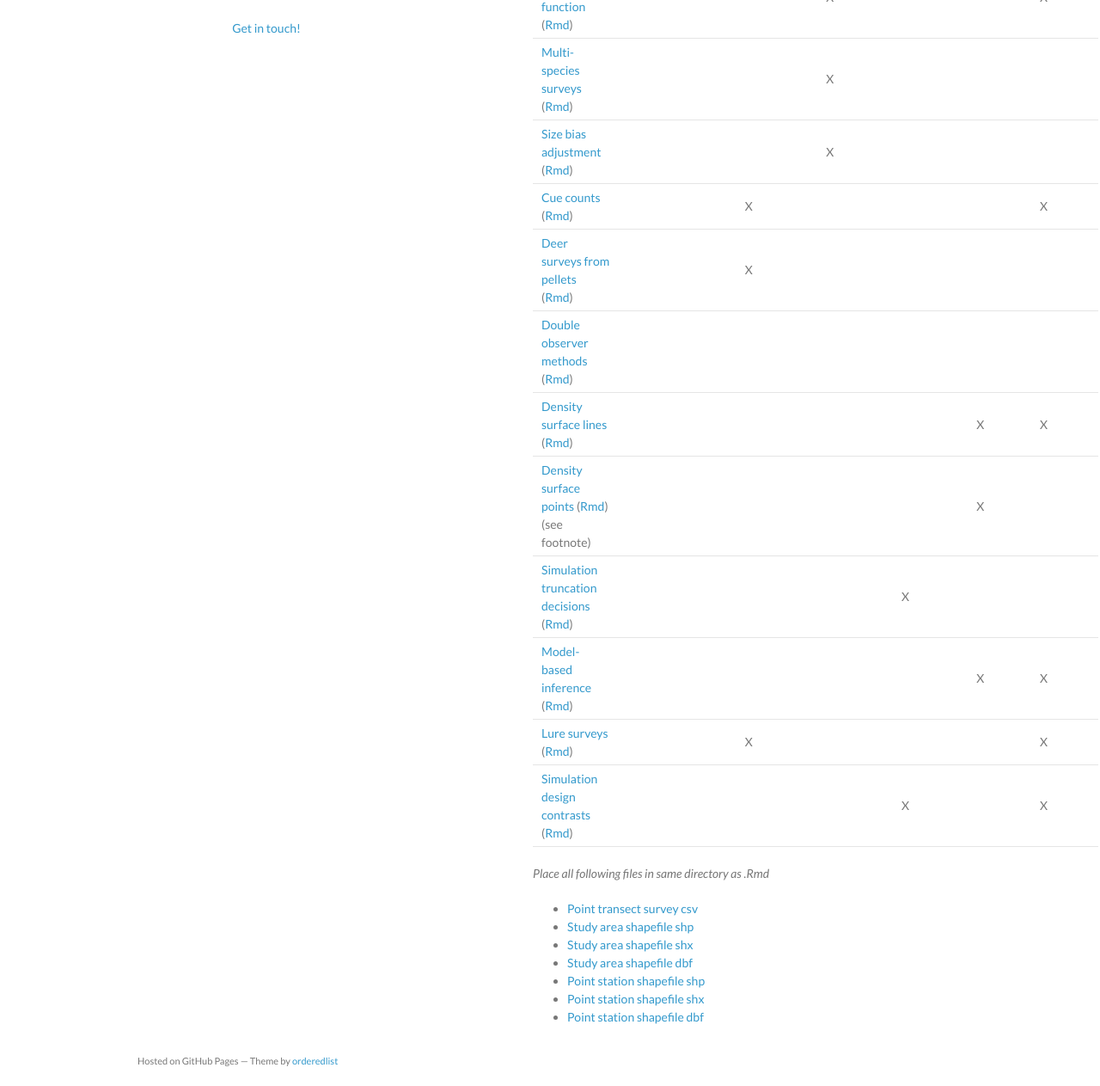
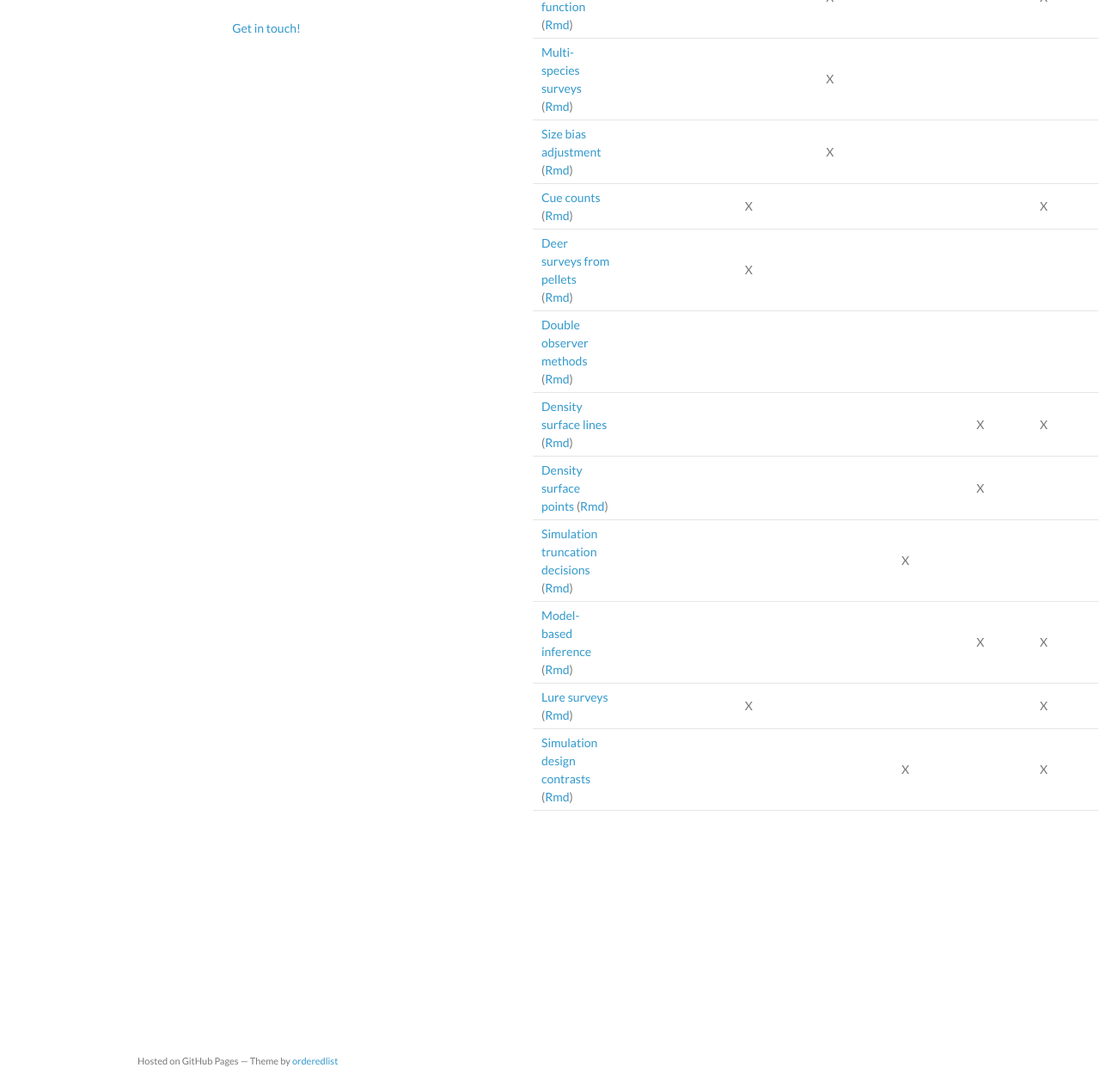
Before and after one commit to distanceexamples/distanceexamples.github.io, a Jekyll site: the page built from index.md, in a window 1280 px wide and 1400 px high, scrolled down 791 px, cut to the strip 137-1400 px from the top of the window. Shown: the whole strip at 86% size. Built offline with Jekyll 4.4.1, drawn with Linux system fonts in a browser that asks for light colours.

Commit message:
remove links to point transect data on index
addresses DistanceDevelopment/distance-dev#38

```diff
--- a/index.md
+++ b/index.md
@@ -28,21 +28,11 @@ Examples below are based upon data sets available in the R packages `dssd` (for
 | [Deer surveys from pellets](Distance-mult/multipliers-distill.html) ([Rmd](Distance-mult/multipliers-distill.Rmd)) |  |  | X |  |  |  |  |
 | [Double observer methods](mrds-golftees/mrds-golftees-distill.html) ([Rmd](mrds-golftees/mrds-golftees-distill.Rmd)) |  |  |  |  |  |  |  |
 | [Density surface lines](dsm-line-dolphins/mexico-analysis.html) ([Rmd](dsm-line-dolphins/mexico-analysis.Rmd)) |  |  |  |  |  | X | X |
-| [Density surface points](dsm-point/hare_point_transect_dsm-distill.html) ([Rmd](dsm-point/hare_point_transect_dsm-distill.Rmd)) (see footnote)|  |  |  |  |  | X |  |
+| [Density surface points](dsm-point/hare_point_transect_dsm-distill.html) ([Rmd](dsm-point/hare_point_transect_dsm-distill.Rmd)) |  |  |  |  |  | X |  |
 | [Simulation truncation decisions](DSsim-truncation/DSsim-examples.html) ([Rmd](DSsim-truncation/DSsim-examples.Rmd)) |  |  |  |  | X |  |  |
 | [Model-based inference](book-bobwhite/bobwhite.html) ([Rmd](book-bobwhite/bobwhite.Rmd)) |  |  |  |  |  | X | X |
 | [Lure surveys](book-crossbills/book-crossbills.html) ([Rmd](book-crossbills/book-crossbills.Rmd)) |  |  | X |  |  |  | X |
 | [Simulation design contrasts](book-DSsim/DSsimstudy.html) ([Rmd](book-DSsim/DSsimstudy.Rmd)) |  |  |  |  | X |  | X |
-
-*Place all following files in same directory as .Rmd*
-
-- [Point transect survey csv](dsm-point/Hare_data.csv)
-- [Study area shapefile shp](dsm-point/Contour_Rouillacais.shp)
-- [Study area shapefile shx](dsm-point/Contour_Rouillacais.shx)
-- [Study area shapefile dbf](dsm-point/Contour_Rouillacais.dbf)
-- [Point station shapefile shp](dsm-point/Rouillacais_points.shp)
-- [Point station shapefile shx](dsm-point/Rouillacais_points.shx)
-- [Point station shapefile dbf](dsm-point/Rouillacais_points.dbf)
 
 <!--
 - [Getting started with survey design using `dssd`](dssd-getting-started/GettingStarted-distill.html): Use of the package `dssd` to create a survey design within a study-area, and examine properties of the design such as how well it covers the study area and  average transect lengths.  The example uses a parallel line transects; other designs available in the `dssd` package follow from this example. [Rmarkdown file](dssd-getting-started/GettingStarted-distill.Rmd)
```
